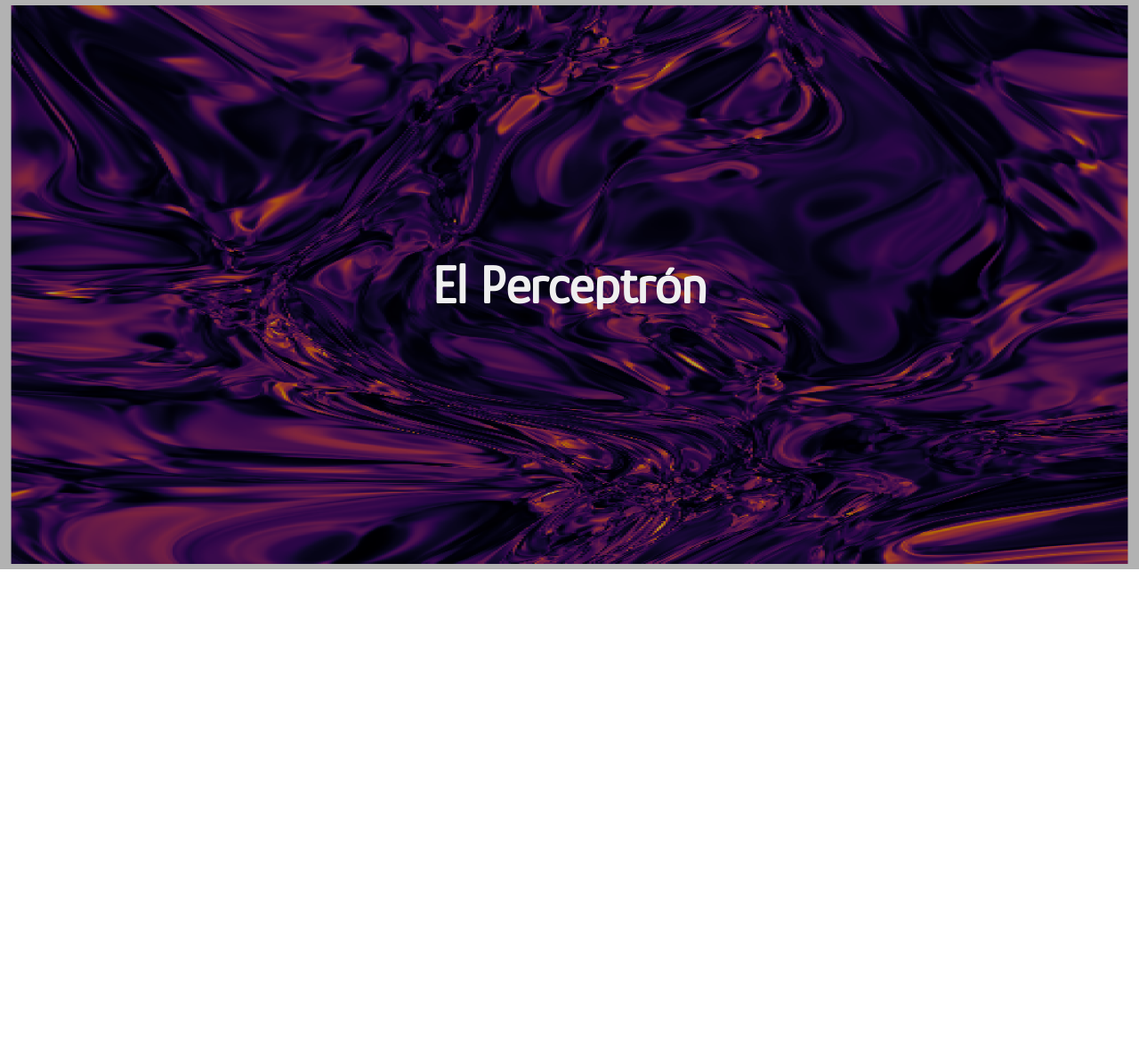
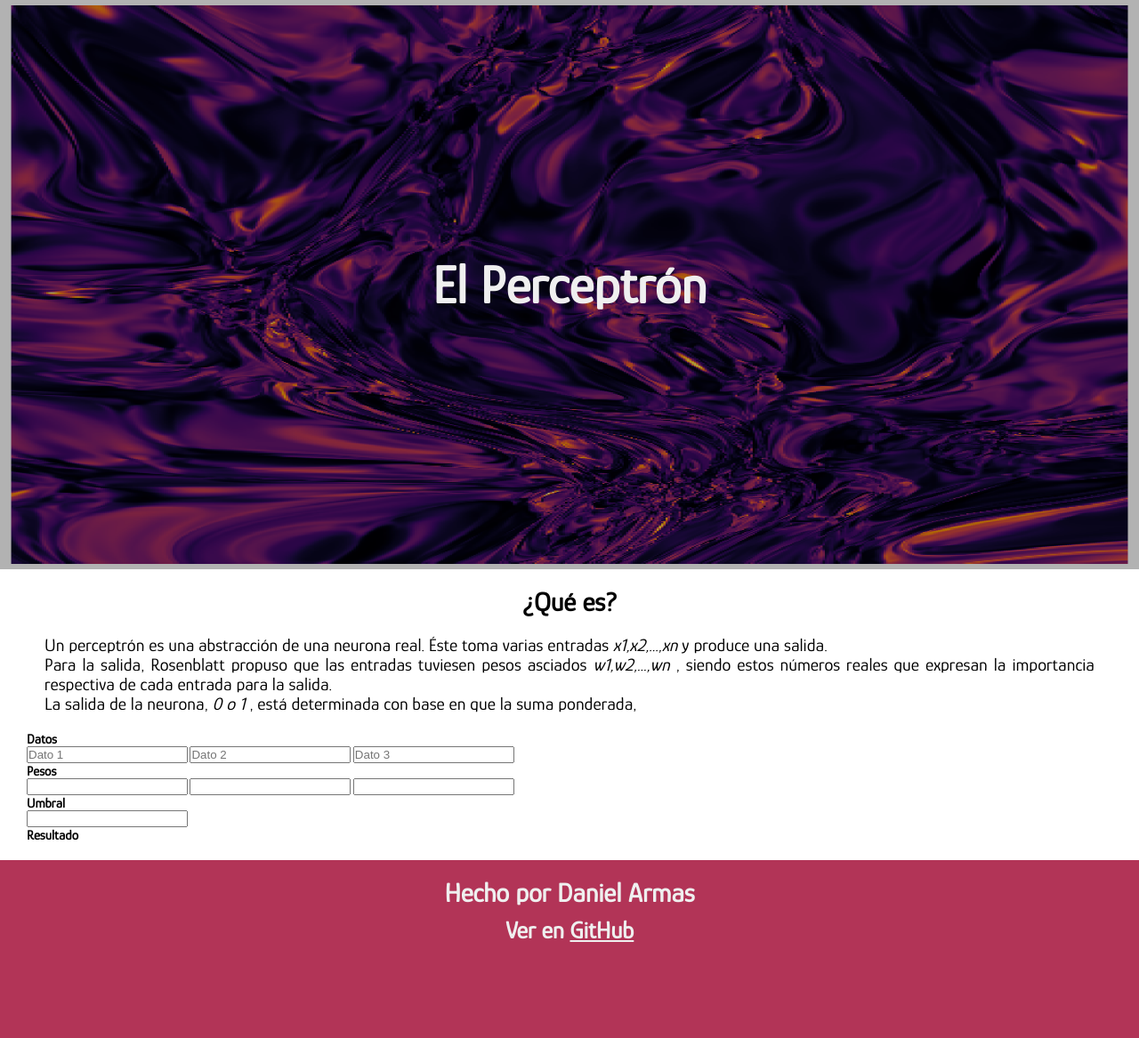
Before and after one commit to daniel692a/perceptron-js, a plain HTML site: page index.html in a window 1280 px wide. Shown: the whole page at 89% size. Before the commit the page ends 800 px from the top, so only its background shows below. Drawn offline with Linux system fonts and the light colour scheme.

Commit message:
First view done

```diff
--- a/css/style.css
+++ b/css/style.css
@@ -5,7 +5,8 @@
 }
 
 :root{
-    --mainColor: #36393f;
+    --mainColor: #b23457;
+    --secondColor: #531069
 }
 
 html{
@@ -34,3 +35,35 @@ html{
     color: #efefef;
     font-size: 6rem;
 }
+.content {
+    padding: 2rem 3rem;
+}
+.content .description h2{
+    font-size: 3rem;
+    text-align: center;
+}
+.content .description p{
+    font-size: 2rem;
+    text-align: justify;
+    margin: 2rem;
+}
+
+
+.footer{
+    height: 25vh;
+    background-color: var(--mainColor);
+    color: #efefef;
+    padding: 2rem;
+}
+.footer h2{
+    font-size: 3rem;
+    text-align: center;
+}
+.footer h3{
+    font-size: 2.7rem;
+    text-align: center;
+    margin: 1rem 0;
+}
+.footer a{
+    color: #efefef;
+}
--- a/index.html
+++ b/index.html
@@ -25,5 +25,59 @@
             <h1>El Perceptrón</h1>
         </section>
     </header>
+    <main class="content">
+        <section class="description">
+            <h2>¿Qué es?</h2>
+            <p mark>Un perceptrón es una abstracción de una neurona real. Éste toma varias entradas <i>x1,x2,...,xn</i>  y produce una salida.<br>Para la salida, Rosenblatt propuso que las entradas tuviesen pesos asciados <i>w1,w2,...,wn</i> , siendo estos números reales que expresan la importancia respectiva de cada entrada para la salida.<br>La salida de la neurona,  <i>0  o  1</i> , está determinada con base en que la suma ponderada,</p>
+        </section>
+        <form>
+            <section>
+                <h2>Datos</h2>
+                <section class="inputs">
+                    <label for="">
+                        <input type="number" placeholder="Dato 1">
+                    </label>
+                    <label for="">
+                        <input type="number" placeholder="Dato 2">
+                    </label>
+                    <label for="">
+                        <input type="number" placeholder="Dato 3">
+                    </label>
+                </section>
+            </section>
+            <section>
+                <h2>Pesos</h2>
+                <section class="weights">
+                    <label for="">
+                        <input type="number">
+                    </label>
+                    <label for="">
+                        <input type="number">
+                    </label>
+                    <label for="">
+                        <input type="number">
+                    </label>
+                </section>
+            </section>
+            <section>
+                <h2>Umbral</h2>
+                <section>
+                    <label for="">
+                        <input type="text">
+                    </label>
+                </section>
+            </section>
+            <section>
+                <h2>Resultado</h2>
+                <section>
+                    <p></p>
+                </section>
+            </section>
+        </form>
+    </main>
+    <footer class="footer">
+        <h2>Hecho por Daniel Armas</h2>
+        <h3>Ver en <a href="https://github.com/daniel692a/perceptron-js">GitHub</a> </h3>
+    </footer>
 </body>
 </html>
```
